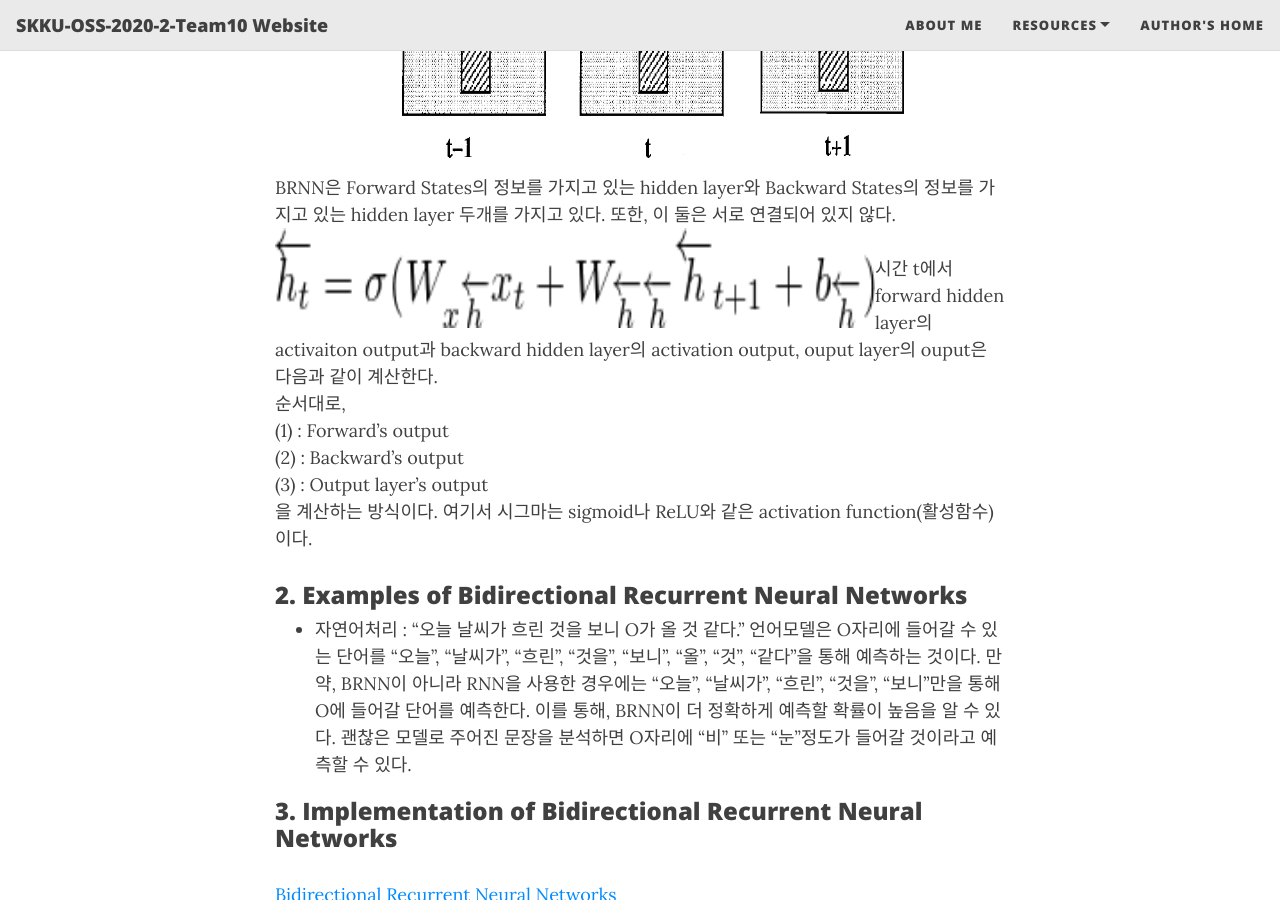
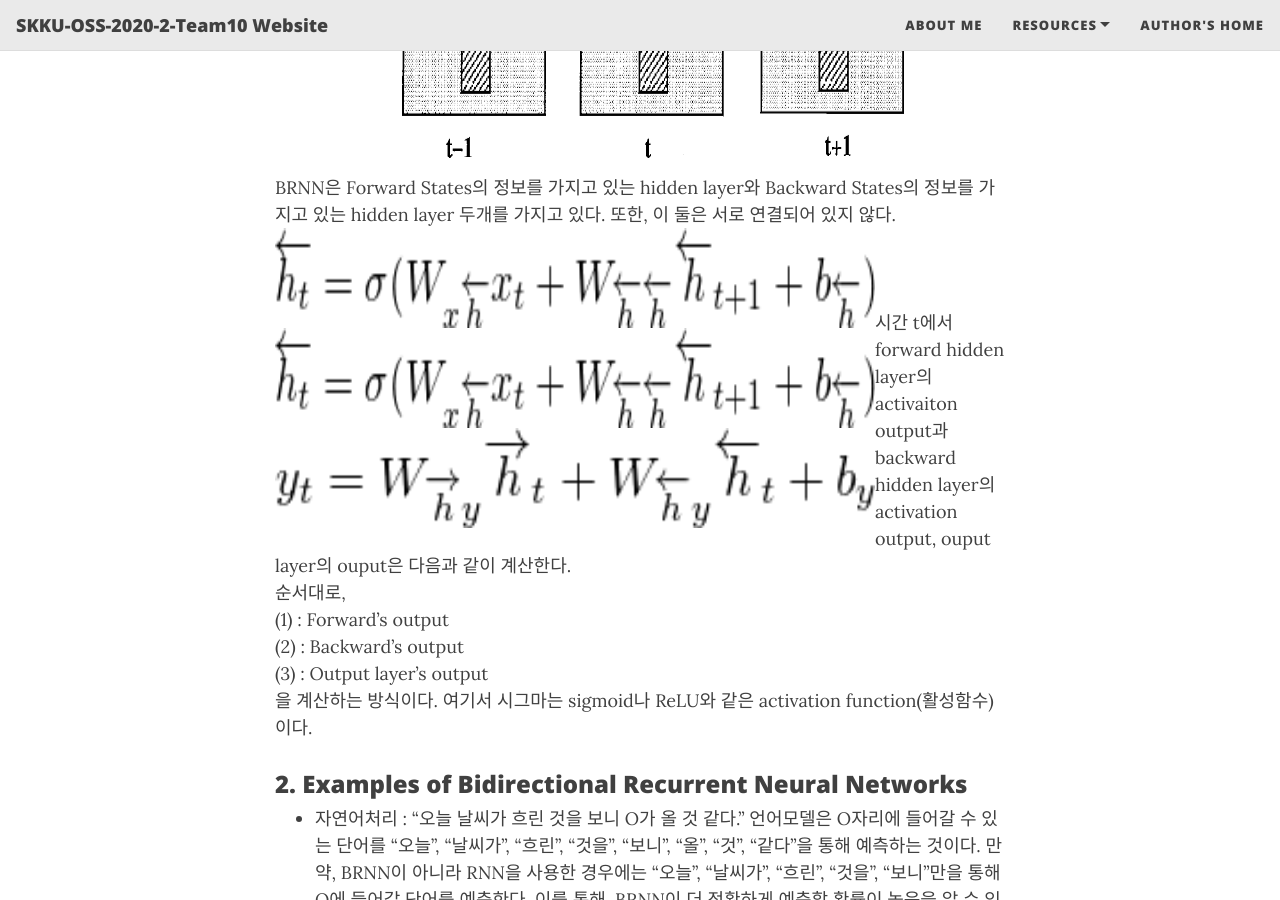
Before and after one commit to 20-2-SKKU-OSS/2020-2-OSS-10, a Jekyll site: the page built from _posts/2020-11-29-BRNNs.md, in a window 1280 px wide and 900 px high, scrolled down 1866 px. Built offline with Jekyll 4.4.1, drawn with Linux system fonts in a browser that asks for light colours; nearby versions of some CDN libraries.

Commit message:
upload additional images

```diff
--- a/_posts/2020-11-29-BRNNs.md
+++ b/_posts/2020-11-29-BRNNs.md
@@ -16,6 +16,8 @@ BRNN를 학습하기 위해 RNN(Recurrent Neural Networks)에 대한 기본 지
 <img src="/assets/img/BRNNs/BRNN_picture.png" width="700" height="500" align="left">
 위의 그림을 보면 BRNN은 Forward States의 정보를 가지고 있는 hidden layer와 Backward States의 정보를 가지고 있는 hidden layer 두개를 가지고 있다. 또한, 이 둘은 서로 연결되어 있지 않다.
 <img src="/assets/img/BRNNs/BRNN_equation.png" width="600" height="100" align="left">
+<img src="/assets/img/BRNNs/BRNN_equation_back.png" width="600" height="100" align="left">
+<img src="/assets/img/BRNNs/BRNN_equation_output_layer.png" width="600" height="100" align="left">
 시간 t에서 forward hidden layer의 activaiton output과 backward hidden layer의 activation output, ouput layer의 ouput은 다음과 같이 계산한다.
 순서대로,
 (1) : Forward's output
```
